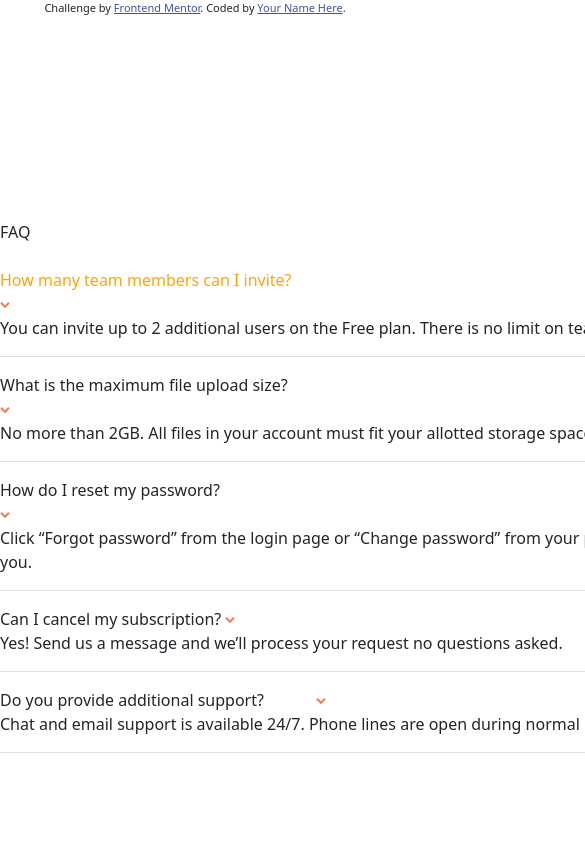
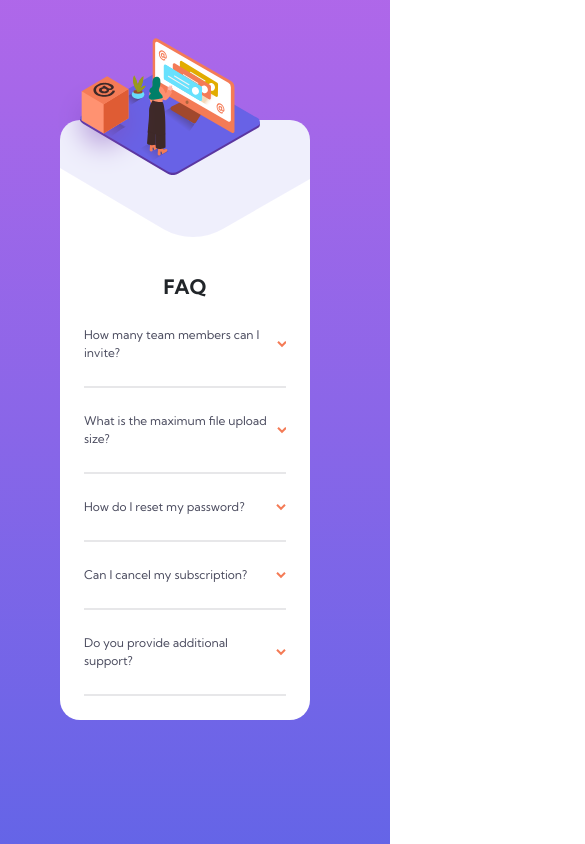
Before and after one commit to alokik98/FAQ-Accordion-Card, a plain HTML site: page index.html in a window 390 px wide. Shown: the top 844 px of the page, 585 px wide, since content can reach past the window. Drawn offline with nearby package versions, Linux system fonts and the light colour scheme.

Commit message:
Make it Responsive

```diff
--- a/index.html
+++ b/index.html
@@ -8,7 +8,12 @@
 
   <link href="https://cdn.jsdelivr.net/npm/bootstrap@5.1.0/dist/css/bootstrap.min.css" rel="stylesheet" integrity="sha384-KyZXEAg3QhqLMpG8r+8fhAXLRk2vvoC2f3B09zVXn8CA5QIVfZOJ3BCsw2P0p/We" crossorigin="anonymous">
 
+  <link rel="preconnect" href="https://fonts.googleapis.com">
+  <link rel="preconnect" href="https://fonts.gstatic.com" crossorigin>
+  <link href="https://fonts.googleapis.com/css2?family=Kumbh+Sans:wght@400;700&display=swap" rel="stylesheet">
+
   <link rel="stylesheet" href="style.css">
+
 
   <title>Frontend Mentor | FAQ Accordion Card</title>
 
@@ -16,90 +21,80 @@
 <body>
 
   <div class="d-flex bg-white main-card">
-    <!-- <div class="d-inline-flex flex-wrap rhs">
-      <div class="back-images">
-        <img src="images/bg-pattern-desktop.svg" alt="background"class="pattern">
-        <img src="images/illustration-woman-online-desktop.svg" alt="desktop-pattern"class="women">
+    <div class="d-inline-flex first-part">
+      <div class="women">
+        <div>
+          <img src="images/illustration-woman-online-desktop.svg" alt="">
         </div>
-      <div>
-        <img src="images/illustration-box-desktop.svg" alt="box" class="box">
       </div>
-    </div> -->
-    <div class="inline-flex pt-5 pe-5">
+      <div class="box">
+        <img src="images/illustration-box-desktop.svg" alt="">
+      </div>
+    </div>
+    <div class="d-inline-flex flex-column p-4 second-part">
       <div class="heading">
         <span>FAQ</span>
       </div>
-      <div class="d-inline-flex content pt-4 flex-column">
-        <div class="d-flex flex-column">
-          <div class="me-5">
-            <span class="question  active">How many team members can I invite?</span>
+      <div class="faq">
+        <div class="d-flex question justify-content-between">
+          <span>How many team members can I invite?</span>
+          <svg width="10" height="7" xmlns="http://www.w3.org/2000/svg"><path d="M1 .799l4 4 4-4" stroke="#F47B56" stroke-width="2" fill="none" fill-rule="evenodd"/></svg>
         </div>
-          <div>
-            <img src="images/icon-arrow-down.svg" alt="arrow">
-          </div>
-          <div class="answer">
+        <div class="answer pt-2">
           <span>You can invite up to 2 additional users on the Free plan. There is no limit on
             team members for the Premium plan.</span>
         </div>
       </div>
-        <hr>
-        <div class="d-flex justify-content-between flex-column">
-          <div>
-            <span class="question">What is the maximum file upload size?</span>
+      <div class="faq">
+        <div class="d-flex question justify-content-between">
+          <span>What is the maximum file upload size?</span>
+          <svg width="10" height="7" xmlns="http://www.w3.org/2000/svg"><path d="M1 .799l4 4 4-4" stroke="#F47B56" stroke-width="2" fill="none" fill-rule="evenodd"/></svg>
         </div>
-          <div>
-            <img src="images/icon-arrow-down.svg" alt="arrow">
-          </div>
-          <div class="answer">
+        <div class="answer pt-2">
           <span>No more than 2GB. All files in your account must fit your allotted storage space.</span>
         </div>
       </div>
-        <hr>
-        <div class="d-flex justify-content-between flex-column">
-          <div>
-            <span class="question">How do I reset my password?</span>
+      <div class="faq">
+        <div class="d-flex question justify-content-between">
+          <span>How do I reset my password?</span>
+          <svg width="10" height="7" xmlns="http://www.w3.org/2000/svg"><path d="M1 .799l4 4 4-4" stroke="#F47B56" stroke-width="2" fill="none" fill-rule="evenodd"/></svg>
         </div>
-          <div>
-            <img src="images/icon-arrow-down.svg" alt="arrow">
-          </div>
-          <div class="answer">
+        <div class="answer pt-2">
           <span>Click “Forgot password” from the login page or “Change password” from your profile page.
             A reset link will be emailed to you.</span>
         </div>
       </div>
-        <hr>
-        <div class="d-flex justify-content-between flex-column">
-          <div>
-            <span class="question">Can I cancel my subscription?</span>
-            <img src="images/icon-arrow-down.svg" alt="arrow">
+      <div class="faq">
+        <div class="d-flex question justify-content-between">
+          <span>Can I cancel my subscription?</span>
+          <svg width="10" height="7" xmlns="http://www.w3.org/2000/svg"><path d="M1 .799l4 4 4-4" stroke="#F47B56" stroke-width="2" fill="none" fill-rule="evenodd"/></svg>
         </div>
-          <div class="answer">
+        <div class="answer pt-2">
           <span>Yes! Send us a message and we’ll process your request no questions asked.</span>
         </div>
       </div>
-        <hr>
-        <div class="d-flex flex-column">
-          <div>
-            <span class="question me-5">Do you provide additional support?</span>
-            <img src="images/icon-arrow-down.svg" alt="arrow">
+      <div class="faq">
+        <div class="d-flex question justify-content-between">
+          <span>Do you provide additional support?</span>
+          <svg width="10" height="7" xmlns="http://www.w3.org/2000/svg"><path d="M1 .799l4 4 4-4" stroke="#F47B56" stroke-width="2" fill="none" fill-rule="evenodd"/></svg>
         </div>
-          <div class="answer">
+        <div class="answer pt-2">
           <span>Chat and email support is available 24/7. Phone lines are open during normal business hours.</span>
         </div>
       </div>
-        <hr>
     </div>
   </div>
-  </div>
+<!--
   <div class="attribution">
     Challenge by <a href="https://www.frontendmentor.io?ref=challenge" target="_blank">Frontend Mentor</a>.
     Coded by <a href="#">Your Name Here</a>.
-  </div>
+  </div> -->
 
 
 
 
   <script src="https://cdn.jsdelivr.net/npm/bootstrap@5.1.0/dist/js/bootstrap.bundle.min.js" integrity="sha384-U1DAWAznBHeqEIlVSCgzq+c9gqGAJn5c/t99JyeKa9xxaYpSvHU5awsuZVVFIhvj" crossorigin="anonymous"></script>
+  <script src="./main.js"></script>
 </body>
 </html>
 
--- a/main.js
+++ b/main.js
@@ -1,2 +1,7 @@
-var coll = document.getElementsByClassName("question");
-var i;
+const faqs = document.querySelectorAll(".faq");
+
+faqs.forEach((faq) => {
+    faq.addEventListener("click", () => {
+        faq.classList.toggle("active");
+    });
+});
--- a/style.css
+++ b/style.css
@@ -1,15 +1,17 @@
-* {
+*, *::before, *::after {
     margin: 0;
     padding: 0;
     box-sizing: border-box;
 }
 
 body{
-    background-color: linear-gradient(red, blue);
-    overflow: hidden;
+    height: 100vh;
+    background: linear-gradient(hsl(273, 75%, 66%), hsl(240, 73%, 65%));
+    /* overflow: hidden; */
+    font-family: 'Kumbh Sans', sans-serif;
 }
 
-.main-card{
+.main-card {
     width: 950px;
     height: 500px;
     position: absolute;
@@ -18,53 +20,143 @@ body{
     bottom: 0;
     right: 0;
     margin: auto;
-    border-radius: 15px;
+    border-radius: 20px;
+    background-image: url(images/bg-pattern-desktop.svg);
+    background-repeat: no-repeat;
+    background-position: 3700% 65%;
 }
 
-hr {
-    border: 0;
-    /* clear:both; */
-    display:block;
-    width: 100%;
-    background-color: grey;
-    height: 1px;
+.first-part {
+    width: 450px;
 }
 
-.rhs {
-    max-width: 500px;
-}
-
-.back-images {
+.women {
     overflow: hidden;
 }
 
-.pattern {
+.women img {
     position: relative;
-    top: -325px;
-    left: -550px;
-    transform: rotateX(26deg);
+    top: 50px;
+    left: -80px;
 }
 
-.women {
-    position: relative;
-    top: -900px;
-    left: -85px;
+.box img {
+    position: absolute;
+    top: 186px;
+    left: -94px;
 }
 
-.box {
-    position: relative;
-    top: -1130px;
-    left: -93px;
+.second-part {
+    margin-right: 0;
+    margin-left: 50px;
+    width: 500px;
 }
 
+.heading {
+    padding-top: 0.5rem;
+    font-size: 2rem;
+    font-weight: bold;
+}
+
+.faq {
+    margin-top: 1.5rem;
+    padding-bottom: 1rem;
+    border-bottom: 2px solid hsl(240, 5%, 91%);
+    font-weight: 400;
+}
 
 .question {
+    font-size: 20px;
+    align-items: center;
+    color: hsl(237, 12%, 33%);
+}
+
+.question span {
+    font-size: 12px;
+}
+
+.question:hover {
+    color: hsl(14, 88%, 65%);
     cursor: pointer;
 }
 
-.active, .question:hover{
-    color: orange !important;
+.answer {
+    font-size: 20px;
+    max-height: 0;
+    overflow: hidden;
+    transition: max-height 1.2s ease-in;
+}
+
+.answer span {
+    line-height: 1;
+    font-size: 12px;
+    color: hsl(240, 6%, 50%);
+}
+
+.faq.active .question {
+    font-weight: 700;
+}
+
+.faq.active .answer {
+    max-height: 300px;
+}
+
+.faq.active svg {
+    transform: rotate(180deg);
+}
+
+svg {
+    transition: transform 0.5s ease-in;
 }
 
 .attribution { font-size: 11px; text-align: center; }
 .attribution a { color: hsl(228, 45%, 44%); }
+
+@media screen and (max-width: 425px) {
+    body {
+        font-size: 18px;
+        background-repeat: no-repeat;
+    }
+    .main-card {
+        margin-top: 120px;
+        margin-left: 60px;
+        margin-right: 60px;
+        flex-direction: column;
+        width: 250px;
+        height: fit-content;
+        background-position: 51% 240%;
+    }
+    .first-part {
+        width: 230px;
+        height: 120px;
+    }
+
+    .women {
+        overflow: inherit;
+    }
+
+    .women img {
+        position: relative;
+        top: -82px;
+        left: 20px;
+        width: 180px;
+    }
+
+    .box img {
+        position: absolute;
+        top: -45px;
+        left: -5px;
+        width: 100px;
+        height: 100px;
+    }
+
+    .second-part {
+        width: fit-content;
+        margin-left: 0px;
+    }
+
+    .heading {
+        text-align: center;
+        font-size: 20px;
+    }
+}
```
Lines whose indentation alone changed are shown as unchanged.
